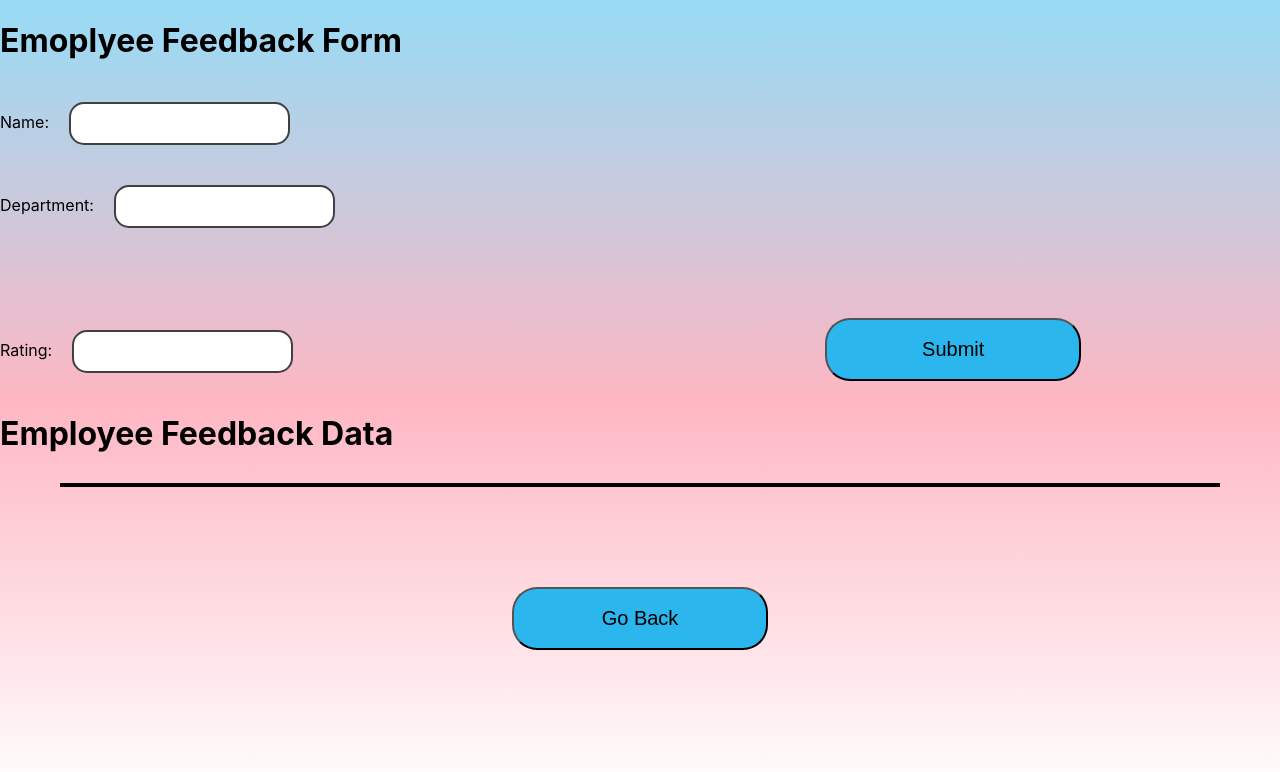
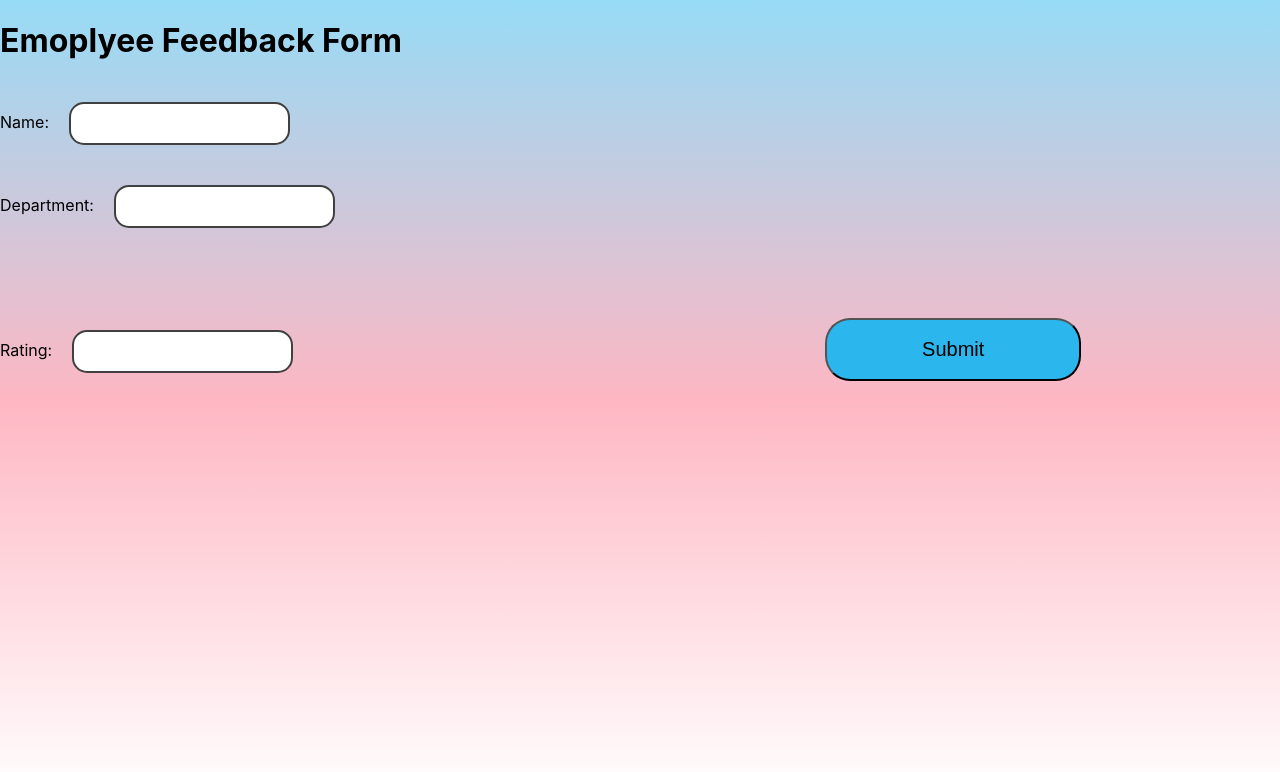
Before and after one commit to Gayathri257developer/react-handson3, a React (Create React App) app: page / in a window 1280 px wide. Shown: the top 772 px of the page. Built offline with nearby package versions, Linux system fonts and the light colour scheme.

Commit message:
Update App.js
recode

```diff
--- a/src/App.js
+++ b/src/App.js
@@ -9,7 +9,8 @@ class App extends React.Component {
       name: '',
       depart: '',
       rating:'',
-      users:[]
+      users:[],
+      isFeedbackData: false
     }
   }
 
@@ -31,7 +32,7 @@ class App extends React.Component {
 
    updatedUsers.push({name:this.state.name, depart:this.state.depart, rating:this.state.rating})
     this.setState({users:updatedUsers, name:'', depart:'', rating:'' })
-
+  this.setState({visibledata: this.state.isFeedbackData === true})
   }
 
     render() {
@@ -48,8 +49,13 @@ class App extends React.Component {
       </div>
 
 
-    <FeedbackData name={this.state.name} depart={this.state.depart} rating={this.state.rating} users={this.state.users}
-    updateName={this.updateName} updateDepartment={this.updateDepartment} updateRating={this.updateRating}/>
+     {this.state.visibledata === false ?
+          <FeedbackData name={this.state.name} depart={this.state.depart} rating={this.state.rating} users={this.state.users}
+        updateName={this.updateName} updateDepartment={this.updateDepartment} updateRating={this.updateRating}/>
+
+        : null
+        }
+
       </>
 
     )
```
